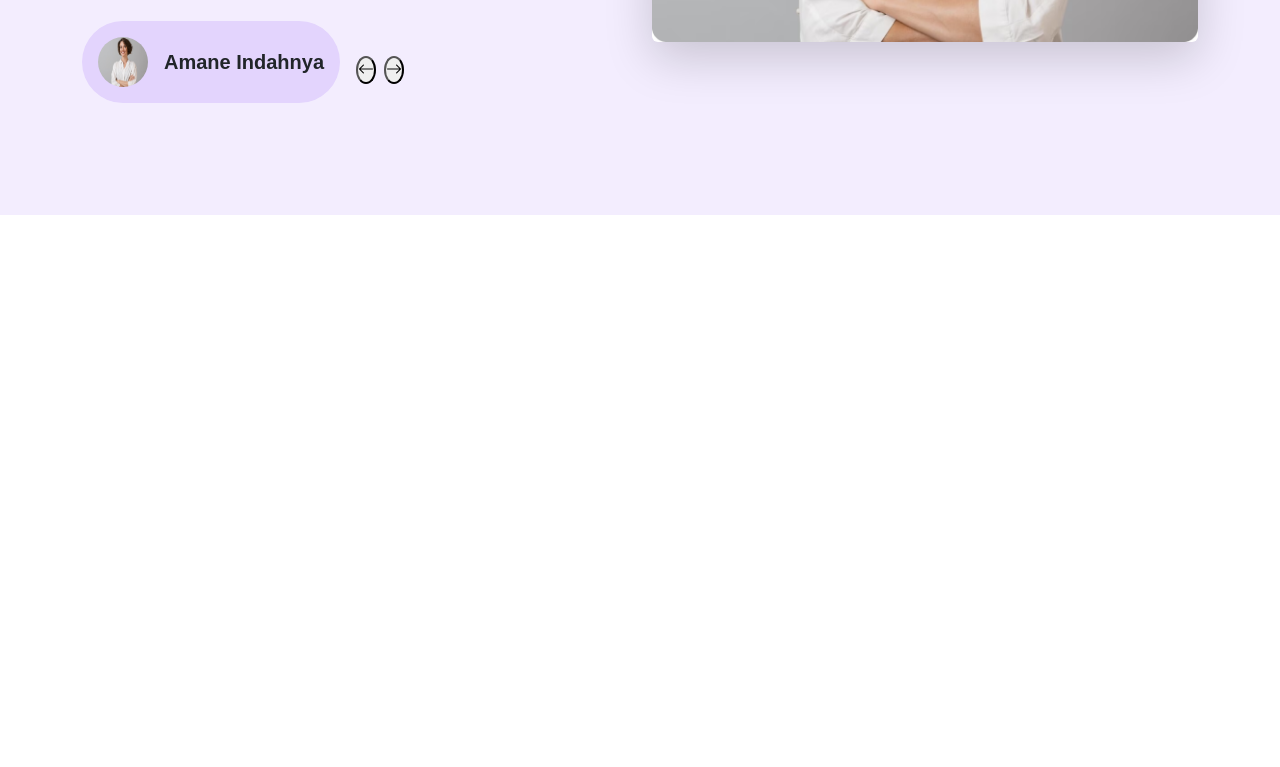
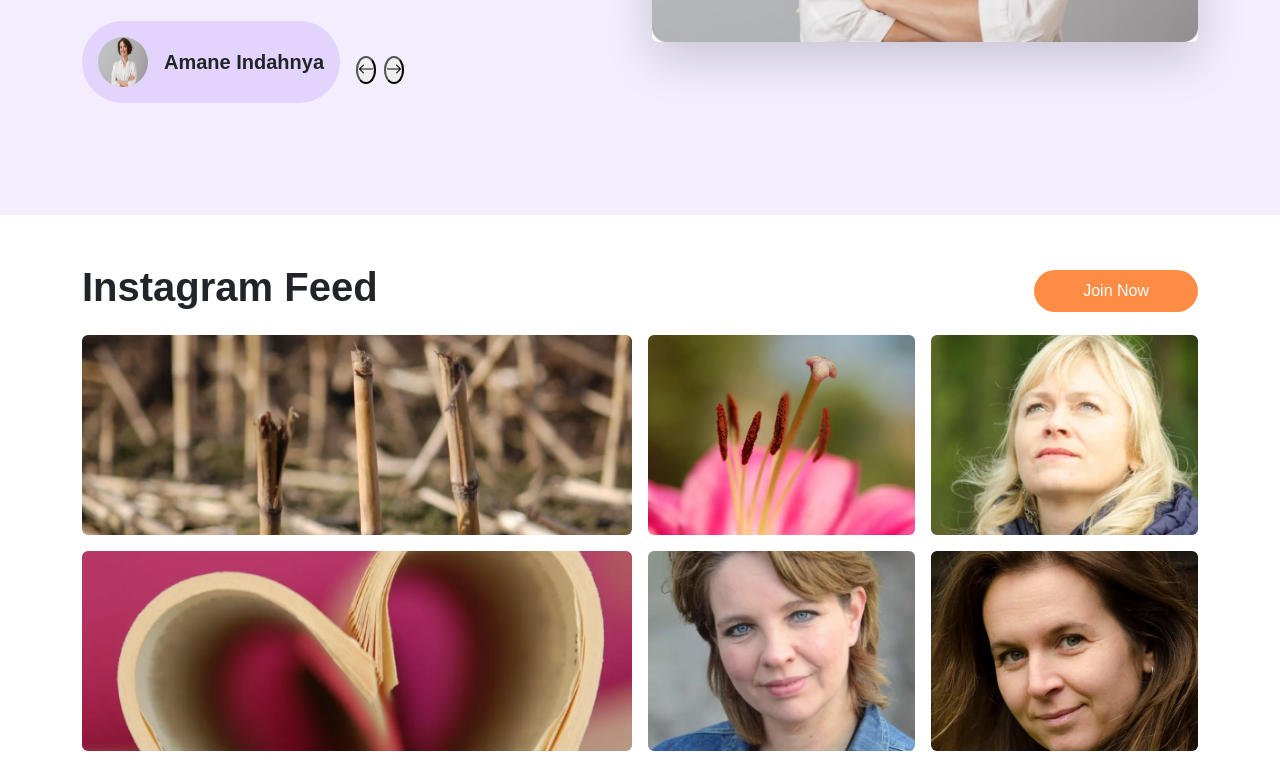
Before and after one commit to hasib9963/Kieke-Photography, a plain HTML site: page index.html in a window 1280 px wide. Shown: the part 4071-4838 px from the top of the page. Before the commit the page ends 4334 px from the top, so only its background shows below. Drawn offline with nearby package versions, Linux system fonts and the light colour scheme; a web font is replaced by a local one.

Commit message:
Instagram Feed section Complete

```diff
--- a/index.html
+++ b/index.html
@@ -285,6 +285,48 @@
 
   <!-- Testimonial Section End -->
 
+  <!-- instagram feed section start -->
+
+  <div class="container">
+    <div class="row">
+      <div class="d-flex align-items-center justify-content-between">
+        <h1 class="fw-bold">Instagram Feed</h1>
+        <a href="#" class="btn rounded-pill fw-lighter px-5 py-2" id="button">Join Now</a>
+      </div>
+    </div>
+  </div>
+
+  <div class="container my-3">
+    <div class="row g-3">
+      <!-- Image 1 (Wide) -->
+      <div class="col-half">
+        <img src="images/Rectangle 40.png" class="img-fluid img-wide rounded" alt="Image 1">
+      </div>
+      <!-- Image 2 (Small) -->
+      <div class="col-quarter">
+        <img src="images/Rectangle 36.png" class="img-fluid img-small rounded" alt="Image 2">
+      </div>
+      <!-- Image 3 (Tall) -->
+      <div class="col-quarter">
+        <img src="images/Rectangle 37.png" class="img-fluid img-tall rounded" alt="Image 3">
+      </div>
+      <!-- Image 4 (Wide) -->
+      <div class="col-half">
+        <img src="images/Rectangle 35.png" class="img-fluid img-wide rounded" alt="Image 4">
+      </div>
+      <!-- Image 5 (Tall) -->
+      <div class="col-quarter">
+        <img src="images/Rectangle 38.png" class="img-fluid img-tall rounded" alt="Image 5">
+      </div>
+      <!-- Image 6 (Small) -->
+      <div class="col-quarter">
+        <img src="images/Rectangle 39.png" class="img-fluid img-small rounded" alt="Image 6">
+      </div>
+    </div>
+  </div>
+
+  <!-- instagram feed end  -->
+
     <script src="https://kit.fontawesome.com/a076d05399.js" crossorigin="anonymous"></script>
     <script src="https://cdn.jsdelivr.net/npm/bootstrap@5.3.3/dist/js/bootstrap.bundle.min.js"></script>
 </body>
--- a/styles.css
+++ b/styles.css
@@ -130,3 +130,22 @@ body {
   .client {
     background-color: #8a47f6;
   }
+
+  /* instagram feed section style  */
+.img-wide,
+.img-small,
+.img-tall {
+  height: 200px;
+  width: 100%;
+  object-fit: cover;
+}
+
+.col-half {
+  flex: 0 0 50%;
+  max-width: 50%;
+}
+
+.col-quarter {
+  flex: 0 0 25%;
+  max-width: 25%;
+}
```
Also changed, not shown: images/Rectangle 35.png (added), images/Rectangle 36.png (added), images/Rectangle 37.png (added), images/Rectangle 38.png (added), images/Rectangle 39.png (added), images/Rectangle 40.png (added).
